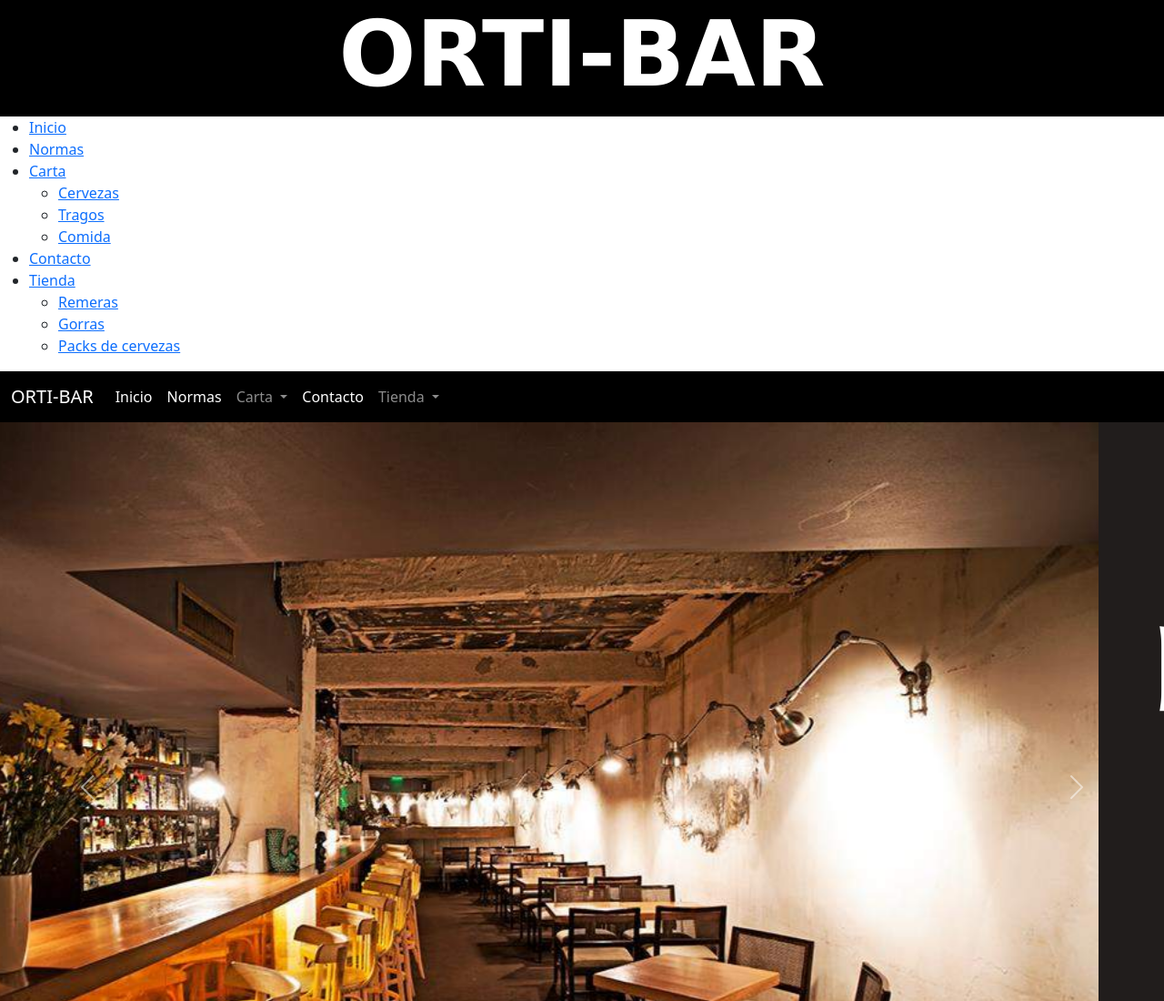
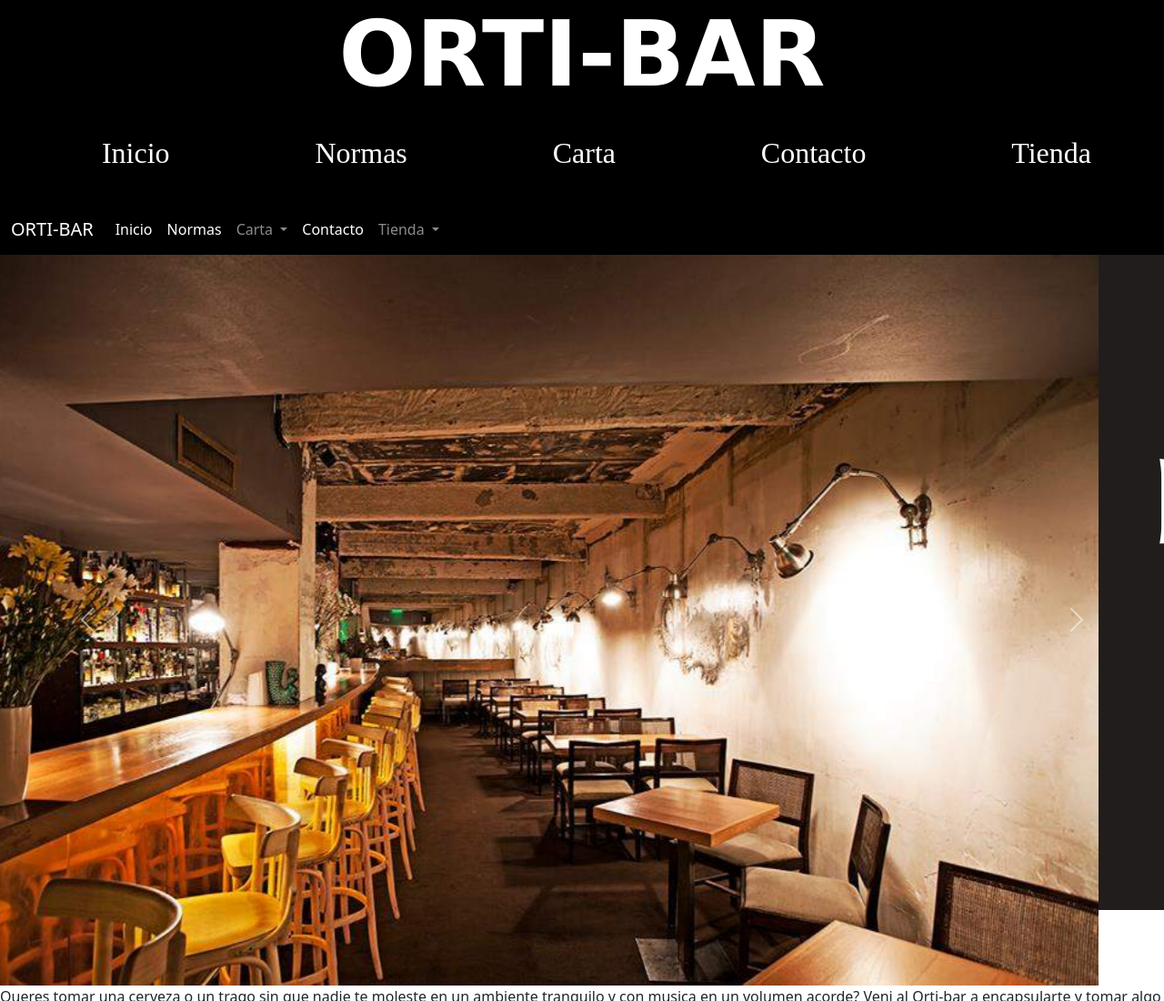
Before and after one commit to Lucas-A-Flores-Soto/ortibar-1, a website: page index.html in a window 1280 px wide. Shown: the top 1100 px of the page at 91% size. Drawn offline with nearby package versions, Linux system fonts and the light colour scheme.

Commit message:
parte-del-menu

```diff
--- a/scss/base/_variables.scss
+++ b/scss/base/_variables.scss
@@ -11,3 +11,9 @@ $font-size-encabezado: 100px;
 $font-family-encabezado: 'Lucida Sans', 'Lucida Sans Regular', 'Lucida Grande', 'Lucida Sans Unicode', Geneva, Verdana, sans-serif;
 
 $background-footer:  linear-gradient(black, gray);
+
+$pading-1:
+1rem,
+2rem,
+3rem,
+4rem;
--- /dev/null
+++ b/scss/componentes/_menu.scss
@@ -0,0 +1,55 @@
+@import "../base/variables";
+@import "../base/extends";
+
+.menu-principal {
+    background-color: $color-principal;
+    display: flex;
+    justify-content: space-around;
+
+    nav {
+        display: flex;
+        justify-content: space-around;
+        width: 100%;
+    }
+
+
+    .menu-navegable {
+        list-style: none;
+        display: flex;
+        justify-content: space-around;
+        font-family: open-sans-regular;
+        width: $ancho;
+
+
+
+        a {
+            font-size: 2rem;
+    text-decoration: none;
+    color: $color-secundario;
+    padding: nth($pading-1, 1);
+    display: block;
+
+    &:hover {
+        background-color: $color-hover;
+        color: $color-secundario;
+    }
+    }
+
+
+
+
+
+        }
+
+    }
+
+
+.submenu {
+    display: none;
+    position: absolute;
+    list-style: none;
+    background-color: $color-principal;
+    padding: 0;
+    z-index: 20000;
+
+}
--- a/scss/style.scss
+++ b/scss/style.scss
@@ -1,2 +1,3 @@
 
-@import "../scss/componentes/encabezados"
+@import "../scss/componentes/encabezados";
+@import "../scss/componentes/menu";
```
Also changed, not shown: css/style.css, 1 other file.
